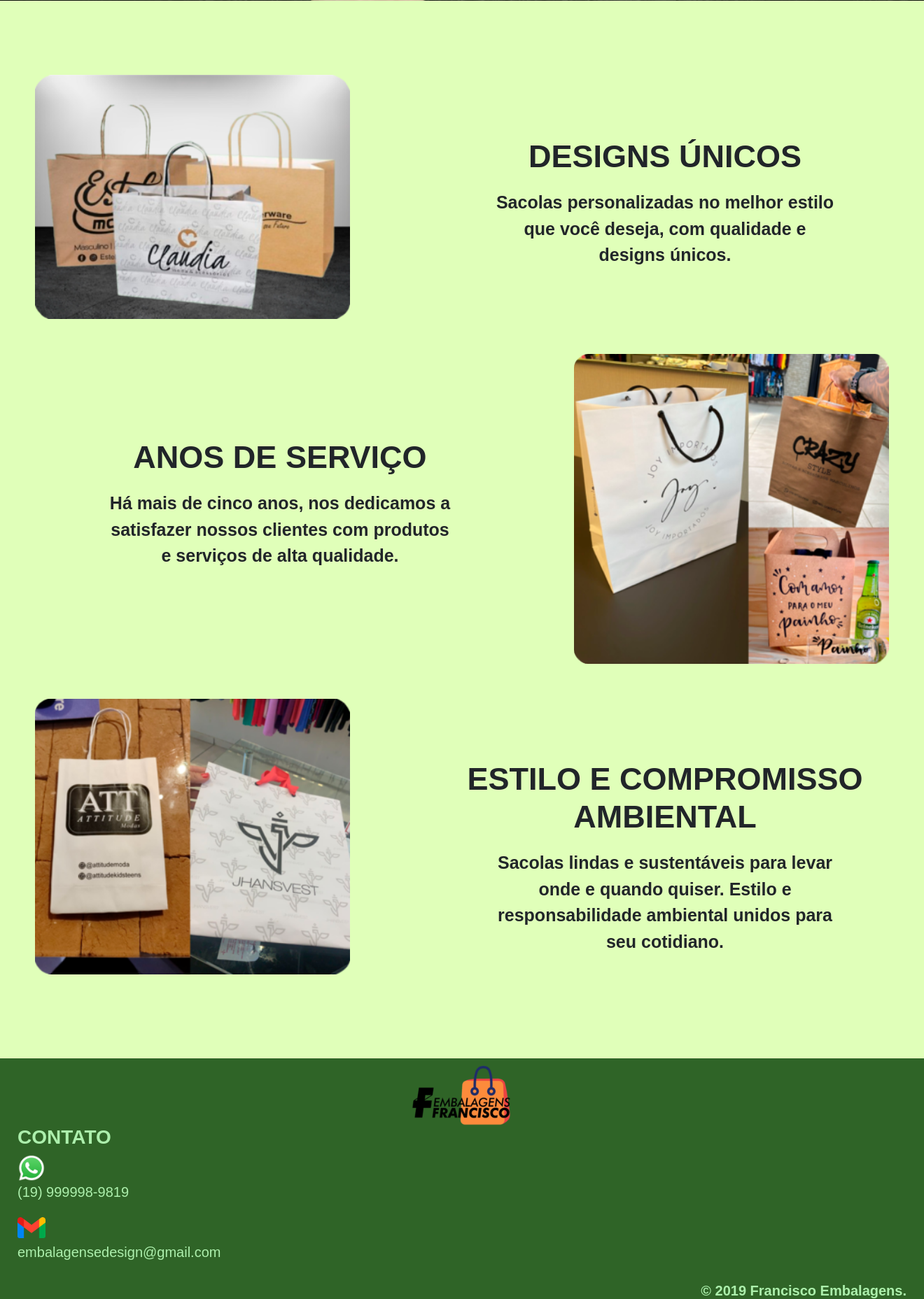
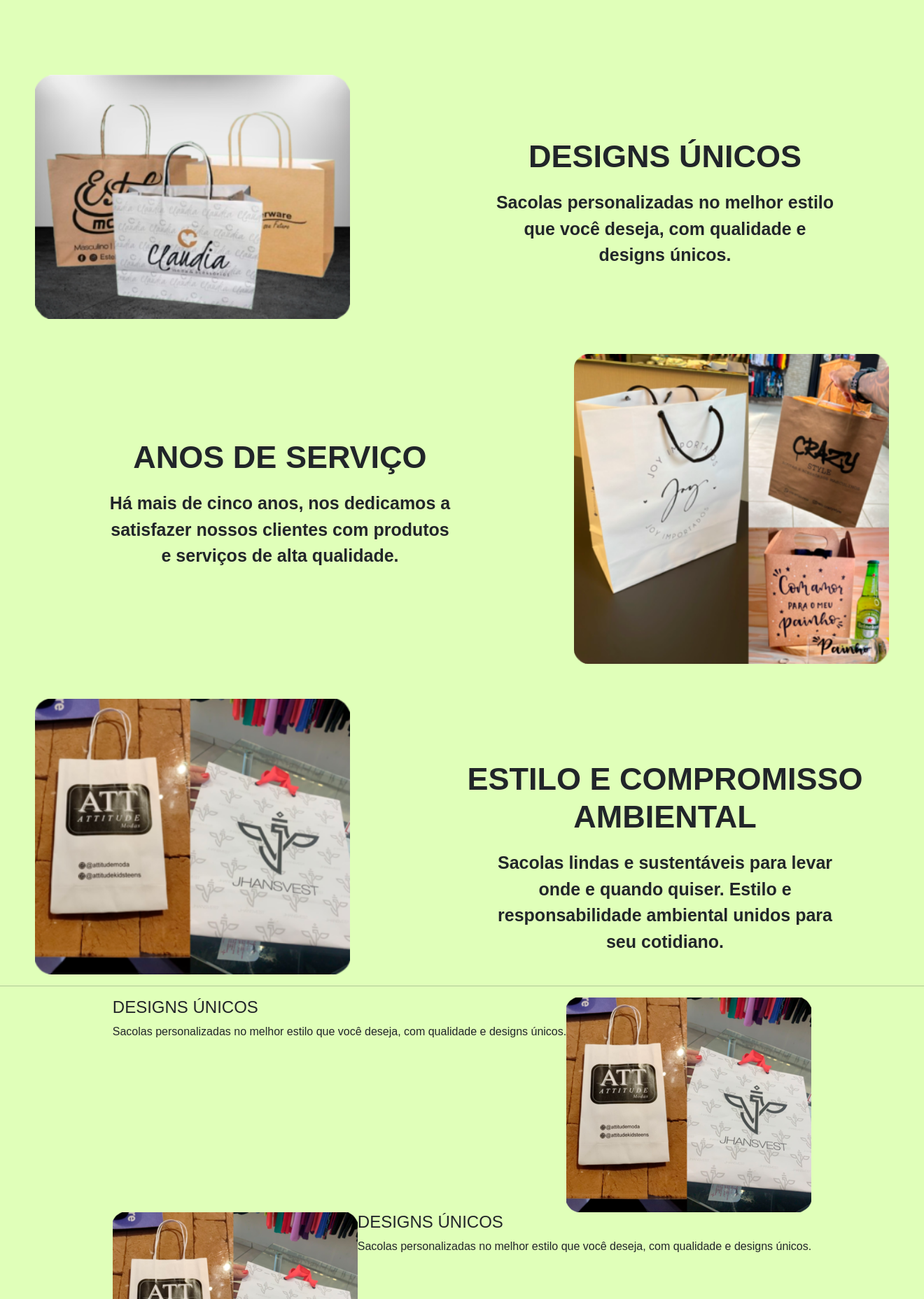
Before and after one commit to FernandinOficial/FranciscoEmbalagens, a PHP site: page / in a window 1320 px wide. Shown: the part 863-2720 px from the top of the page at 70% size. Run offline with PHP 8.4, Linux system fonts and the light colour scheme.

Commit message:
fazendo alterações no index, na parte do mostruario com responsividade

```diff
--- a/database/query.sql
+++ b/database/query.sql
@@ -1 +1,2 @@
+-- SQLBook: Code
 USE FranciscoEmbalagens;
--- a/header.php
+++ b/header.php
@@ -40,10 +40,7 @@
         </div>
         <h1>Sobre</h1><br>
         <p>Empresa atuando na área de produção de sacolas e embalagens na cidade de Itapira, SP.
-            Desde meados de 2015 trazendo qualidade impecável aos nossos produtos e prezando o melhor atendimento aos nossos clientes.
-            Em caso de trabalho, contate-nos! </p>
+             Desde meados de 2015, trazemos qualidade impecável aos nossos produtos e prezamos pelo melhor atendimento aos nossos clientes.
+             Em caso de interesse em nossos serviços, entre em contato conosco! </p>
     </div>
 </div>
-<aside id="home">
-    <a class="home" href="index.php"><img src="multimidia/images/home_35px.png" alt="Home"></a>
-</aside>
--- a/index.php
+++ b/index.php
@@ -54,9 +54,9 @@
                 <div class="carousel-item">
                     <img class="d-block w-100" src="multimidia/marketing/mk/2-2.png" alt="Second slide">
                 </div>
-                <div class="carousel-item">
+                <!-- <div class="carousel-item">
                     <video class="d-block w-100" src="multimidia/marketing/mk/videoMKT.mp4" type="video/mp4" autoplay muted loop></video>
-                </div>
+                </div> -->
                 <div class="carousel-item">
                     <img class="d-block w-100" src="multimidia/marketing/mk/3-3.png" alt="Third slide">
                 </div>
@@ -70,7 +70,9 @@
                 <span class="visually-hidden">Next</span>
             </a>
         </div>
+        <!-- FIM DO CAROUSEL -->
 
+        <!-- MOSTRUÁRIO -->
         <div id="itens">
             <img id="left" class="imgs-itens" src="multimidia/marketing/mk/sacolasImagem1_380px.png"
                 alt="Sacolas Personalizadas">
@@ -96,6 +98,36 @@
                     para seu cotidiano.</p>
             </div>
         </div>
+        <!-- FIM MOSTRUÁRIO -->
+        <hr>
+        <!-- MOSTRUÁRIO -->
+        <div class="container">
+            <div class="row">
+                <div class="col col-md-12 d-flex justify-content-center" id="invertido">
+                    <div id="" class="">
+                        <h4>DESIGNS ÚNICOS</h4>
+                        <p>Sacolas personalizadas no melhor estilo que você deseja, com qualidade e designs únicos.</p>
+                    </div>
+                    <img src="multimidia/marketing/mk/sacolasImagem3_350px.png" alt="">
+                </div>
+                <div class="col col-md-12 d-flex justify-content-center">
+                    <img src="multimidia/marketing/mk/sacolasImagem3_350px.png" alt="">
+                    <div id="" class="">
+                        <h4>DESIGNS ÚNICOS</h4>
+                        <p>Sacolas personalizadas no melhor estilo que você deseja, com qualidade e designs únicos.</p>
+                    </div>
+                </div>
+                <div class="w-100"></div>
+                <div class="col col-md-12 d-flex justify-content-center" id="invertido">
+                    <div id="" class="">
+                        <h4>DESIGNS ÚNICOS</h4>
+                        <p>Sacolas personalizadas no melhor estilo que você deseja, com qualidade e designs únicos.</p>
+                    </div>
+                    <img src="multimidia/marketing/mk/sacolasImagem3_350px.png" alt="">
+                </div>
+            </div>
+        </div>
+        <!-- FIM MOSTRUÁRIO -->
     </main>
     <?php
     require_once 'footer.php';
--- a/style/style.css
+++ b/style/style.css
@@ -178,7 +178,7 @@ main {
   z-index: -1;
 }
 main #carouselExampleControls {
-  top: 1.5vh;
+  top: -20px;
 }
 .carrossel {
   box-shadow: 2px 2px 4px black;
@@ -228,6 +228,9 @@ main #carouselExampleControls {
   margin-left: auto;
   margin-right: auto;
   margin-top: 50px;
+}
+#invertido{
+  flex-direction: row-reverse;
 }
 
 /* RODAPE */
@@ -572,25 +575,6 @@ tbody tr:nth-child(even) {
   display: none;
 }
 
-/* ALTERAÇÃO SOMENTE PARA BLOCOS DE TEXTOS NO INDEX
-@media (min-width: 650px) {
-    .texto_1 {
-        position: absolute !important;
-        margin-top: 120px !important;
-        margin-left: 650px !important;
-    }
-    .texto_2 {
-        position: absolute !important;
-        margin-top: 550px !important;
-        margin-left: 50px !important;
-    }
-    .texto_3 {
-        position: absolute !important;
-        margin-top: 1010px !important;
-        margin-left: 650px !important;
-    }
-} */
-
 /* DESKTOP */
 @media (min-width: 650px) {
   nav {
@@ -616,7 +600,7 @@ tbody tr:nth-child(even) {
   }
   /* alterar o distanciamento do carousel */
   main #carouselExampleControls {
-    top: 3vh;
+    top: -20px;
   }
   ul.dropdown-menu {
     display: flex; /* Alinha os itens horizontalmente */
@@ -746,4 +730,7 @@ tbody tr:nth-child(even) {
     width: 400px;
     height: 350px;
   }
+  #invertido{
+    flex-direction:row;
+  }
 }
```
